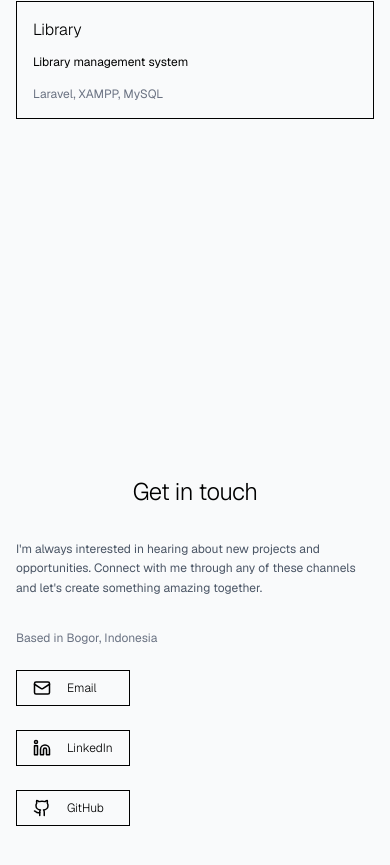
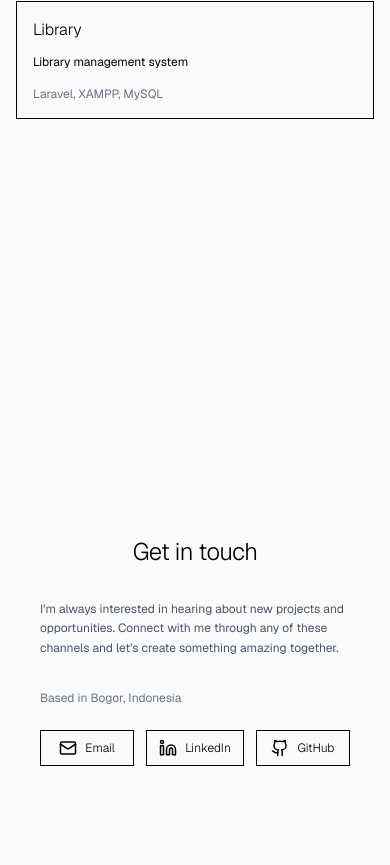
Before and after one commit to brmandw/me, a Next.js app: page / in a window 390 px wide. Shown: the part 1499-2364 px from the top of the page. Built offline with nearby package versions, Linux system fonts and the light colour scheme.

Commit message:
style(contact): improve responsive layout and spacing in contact section

```diff
--- a/src/app/page.js
+++ b/src/app/page.js
@@ -618,7 +618,7 @@
         </section> */}
 
         <section id="contact" className="min-h-screen flex items-center px-4 md:px-12 py-10 bg-gray-50 snap-start">
-          <div className="flex flex-col items-center justify-center w-full max-w-5xl">
+          <div className="flex flex-col items-center justify-center w-full max-w-5xl p-6 md:p-12">
             <h2 className="text-2xl md:text-3xl font-light mb-8 md:mb-10 tracking-tight">Get in touch</h2>
             <div className="flex flex-col md:flex-row items-start md:items-center gap-6 md:gap-10 md:w-150">
               <div className="flex-1">
@@ -629,11 +629,11 @@
                   Based in Bogor, Indonesia
                 </p>
               </div>
-              <div className=''>
-                <div className="flex flex-col gap-6 md:gap-4">
+              <div className='w-full md:w-auto'>
+                <div className="flex flex-row flex-wrap justify-center md:flex-col gap-3 md:gap-4">
                   <a
                     href="mailto:amndofc@gmail.com"
-                    className="flex items-center gap-4 border border-black px-4 md:px-5 py-2 hover:bg-black hover:text-white transition-all duration-300"
+                    className="flex-1 md:flex-none flex items-center justify-center gap-2 md:gap-4 border border-black px-3 md:px-5 py-2 hover:bg-black hover:text-white transition-all duration-300"
                   >
                     <Mail size={18} />
                     <span className="text-xs md:text-sm font-light">Email</span>
@@ -642,7 +642,7 @@
                     href="https://linkedin.com/in/amanda-nur-rahmi"
                     target="_blank"
                     rel="noopener noreferrer"
-                    className="flex items-center gap-4 border border-black px-4 md:px-5 py-2 hover:bg-black hover:text-white transition-all duration-300"
+                    className="flex-1 md:flex-none flex items-center justify-center gap-2 md:gap-4 border border-black px-3 md:px-5 py-2 hover:bg-black hover:text-white transition-all duration-300"
                   >
                     <Linkedin size={18} />
                     <span className="text-xs md:text-sm font-light">LinkedIn</span>
@@ -651,7 +651,7 @@
                     href="https://github.com/brmandw"
                     target="_blank"
                     rel="noopener noreferrer"
-                    className="flex items-center gap-4 border border-black px-4 md:px-5 py-2 hover:bg-black hover:text-white transition-all duration-300"
+                    className="flex-1 md:flex-none flex items-center justify-center gap-2 md:gap-4 border border-black px-3 md:px-5 py-2 hover:bg-black hover:text-white transition-all duration-300"
                   >
                     <Github size={18} />
                     <span className="text-xs md:text-sm font-light">GitHub</span>
```
